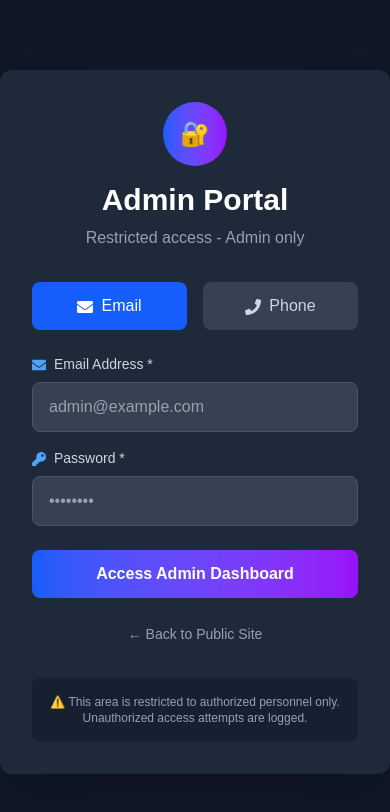
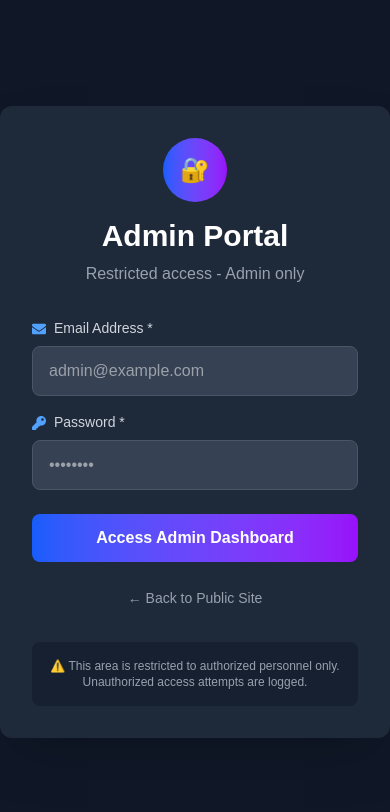
Before and after one commit to keitaedward-prog/testimony-app, a Next.js app: page /admin/login in a window 390 px wide. Shown: the top 812 px of the page. Built offline with nearby package versions, Linux system fonts and the light colour scheme.

Commit message:
Admin login: removed phone option, only email login

```diff
--- a/app/admin/login/page.js
+++ b/app/admin/login/page.js
@@ -1,7 +1,7 @@
-// app/admin/login/page.js - UPDATED (REMOVED TEST LOGOUT)
+// app/admin/login/page.js - EMAIL ONLY ADMIN LOGIN
 "use client";
 
-import { useState, useEffect } from 'react';
+import { useState } from 'react';
 import { useRouter } from 'next/navigation';
 import { auth, db } from '@/lib/firebase';
 import {
@@ -10,39 +10,14 @@ import {
 } from 'firebase/auth';
 import { doc, getDoc } from 'firebase/firestore';
 import Link from 'next/link';
-import { FaEnvelope, FaPhone, FaKey } from 'react-icons/fa';
+import { FaEnvelope, FaKey } from 'react-icons/fa';
 
 export default function AdminLoginPage() {
   const router = useRouter();
-  const [loginMethod, setLoginMethod] = useState('email');
   const [email, setEmail] = useState('');
-  const [phone, setPhone] = useState('');
   const [password, setPassword] = useState('');
   const [loading, setLoading] = useState(false);
   const [error, setError] = useState('');
-
-  // Auto-format phone number
-  useEffect(() => {
-    if (phone) {
-      let cleaned = phone.replace(/\D/g, '');
-      if (cleaned.length > 0) {
-        cleaned = '+' + cleaned;
-        if (cleaned.length > 4) {
-          cleaned = cleaned.substring(0, 4) + ' ' + cleaned.substring(4);
-        }
-        if (cleaned.length > 8) {
-          cleaned = cleaned.substring(0, 8) + ' ' + cleaned.substring(8);
-        }
-        if (cleaned.length > 12) {
-          cleaned = cleaned.substring(0, 12) + ' ' + cleaned.substring(12);
-        }
-        if (cleaned.length > 16) {
-          cleaned = cleaned.substring(0, 16);
-        }
-      }
-      setPhone(cleaned);
-    }
-  }, [phone]);
 
   const handleLogin = async (e) => {
     e.preventDefault();
@@ -50,21 +25,13 @@ export default function AdminLoginPage() {
     setError('');
 
     try {
-      let authEmail = '';
-
-      if (loginMethod === 'email') {
-        authEmail = email;
-      } else {
-        authEmail = phone.replace(/\s/g, '') + '@phone.admin';
-      }
-
-      if (!authEmail || !password) {
-        setError('Please enter email/phone and password');
+      if (!email || !password) {
+        setError('Please enter email and password');
         setLoading(false);
         return;
       }
 
-      const userCredential = await signInWithEmailAndPassword(auth, authEmail, password);
+      const userCredential = await signInWithEmailAndPassword(auth, email, password);
       const user = userCredential.user;
 
       console.log('Admin logged in:', user.uid);
@@ -87,7 +54,7 @@ export default function AdminLoginPage() {
       } else if (err.code === 'auth/wrong-password') {
         setError('Incorrect password');
       } else if (err.code === 'auth/invalid-email') {
-        setError('Invalid email/phone format');
+        setError('Invalid email format');
       } else {
         setError(`Login failed: ${err.message}`);
       }
@@ -113,26 +80,7 @@ export default function AdminLoginPage() {
           </div>
         )}
 
-        {/* Login Method Toggle */}
-        <div className="flex space-x-4 mb-6">
-          <button
-            onClick={() => setLoginMethod('email')}
-            className={`flex-1 py-3 rounded-lg ${loginMethod === 'email' ? 'bg-blue-600 text-white' : 'bg-gray-700 text-gray-300'}`}
-          >
-            <FaEnvelope className="inline mr-2" />
-            Email
-          </button>
-          <button
-            onClick={() => setLoginMethod('phone')}
-            className={`flex-1 py-3 rounded-lg ${loginMethod === 'phone' ? 'bg-blue-600 text-white' : 'bg-gray-700 text-gray-300'}`}
-          >
-            <FaPhone className="inline mr-2" />
-            Phone
-          </button>
-        </div>
-
         <form onSubmit={handleLogin}>
-          {loginMethod === 'email' ? (
           <div className="mb-4">
             <label className="block text-gray-300 text-sm mb-2">
               <FaEnvelope className="inline mr-2 text-blue-400" />
@@ -147,25 +95,6 @@ export default function AdminLoginPage() {
               required
             />
           </div>
-          ) : (
-            <div className="mb-4">
-              <label className="block text-gray-300 text-sm mb-2">
-                <FaPhone className="inline mr-2 text-blue-400" />
-                Phone Number *
-              </label>
-              <input
-                type="tel"
-                value={phone}
-                onChange={(e) => setPhone(e.target.value)}
-                className="w-full px-4 py-3 bg-gray-700 border border-gray-600 rounded-lg text-white focus:ring-2 focus:ring-blue-500 focus:border-blue-500"
-                placeholder="+232 123 456 7890"
-                required
-              />
-              <p className="text-xs text-gray-400 mt-1">
-                Include country code (e.g., +232)
-              </p>
-            </div>
-          )}
 
           <div className="mb-6">
             <label className="block text-gray-300 text-sm mb-2">
@@ -213,8 +142,6 @@ export default function AdminLoginPage() {
             Unauthorized access attempts are logged.
           </p>
         </div>
-
-        {/* TEST LOGOUT BUTTON HAS BEEN REMOVED */}
       </div>
     </div>
   );
```
Lines whose indentation alone changed are shown as unchanged.
